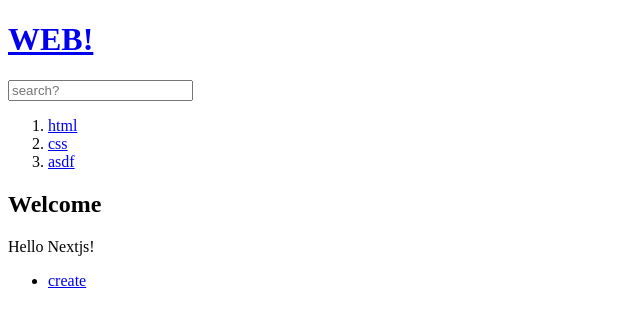
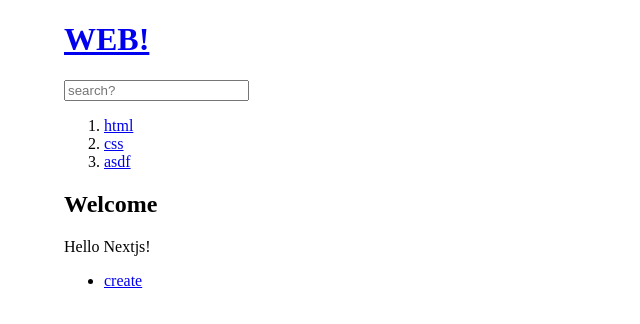
Before and after one commit to bungaedm/lg-cns-nextjf, a Next.js app: page / in a window 1280 px wide. Shown: the top 324 px of the page, without its empty margins (0-640 px from the left). Built offline with nearby package versions, Linux system fonts and the light colour scheme; data requests are answered from the project's data file.

Commit message:
container 추가

```diff
--- a/src/app/layout.tsx
+++ b/src/app/layout.tsx
@@ -2,6 +2,7 @@ import type { Metadata } from "next";
 import "./globals.css";
 import Link from "next/link"
 import Control from "../../components/Control";
+import Container from '@mui/material/Container';
 
 export const metadata: Metadata = {
   title: "Create Next App",
@@ -23,6 +24,7 @@ export default async function RootLayout({
   return (
     <html lang="en">
       <body>
+        <Container>
           <header>
             <h1><Link href="/">WEB!</Link></h1>
             <input type="text" placeholder="search?"/>
@@ -39,6 +41,7 @@ export default async function RootLayout({
             {children}
           </article>
           <Control></Control>
+        </Container>
       </body>
     </html>
   );
```
Lines whose indentation alone changed are shown as unchanged.
